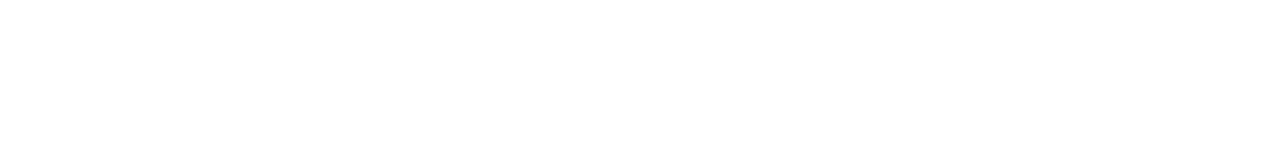
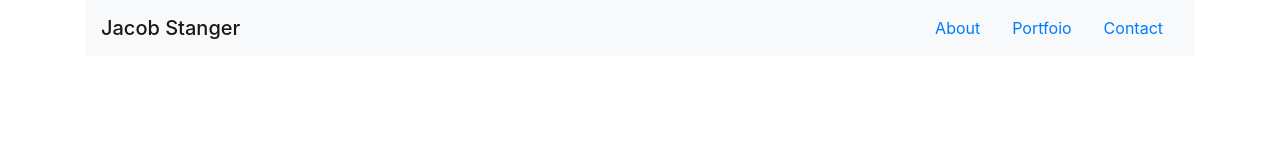
Before and after one commit to jcstang/Bootstrap-Portfolio, a plain HTML site: page index.html in a window 1280 px wide. Drawn offline with nearby package versions, Linux system fonts and the light colour scheme.

Commit message:
added navbar

```diff
--- a/index.html
+++ b/index.html
@@ -4,9 +4,32 @@
   <meta charset="UTF-8">
   <meta name="viewport" content="width=device-width, initial-scale=1.0">
   <meta http-equiv="X-UA-Compatible" content="ie=edge">
-  <title>Document</title>
+  <title>Home | Bootstrap-Portfolio</title>
+
+  <!-- bootstrap link -->
+  <link rel="stylesheet" href="https://maxcdn.bootstrapcdn.com/bootstrap/4.0.0/css/bootstrap.min.css">
 </head>
 <body>
+  <!-- bootstrap recommends wrapper container on navbar -->
+  <!-- NAVBAR -->
+  <div class="container">
+    <nav class="navbar navbar-light bg-light">
+      <span class="navbar-brand mb-0 h1">Jacob Stanger</span>
+      <ul class="nav justify-content-end">
+        <li class="nav-item">
+          <a href="#" class="nav-link">About</a>
+        </li>
+        <li class="nav-item">
+          <a href="#" class="nav-link">Portfoio</a>
+        </li>
+        <li class="nav-item">
+          <a href="#" class="nav-link">Contact</a>
+        </li>
+      </ul>
+    </nav>
+  </div>
+
+  <!-- MAIN - body of the document -->
 
 </body>
 </html>
```
